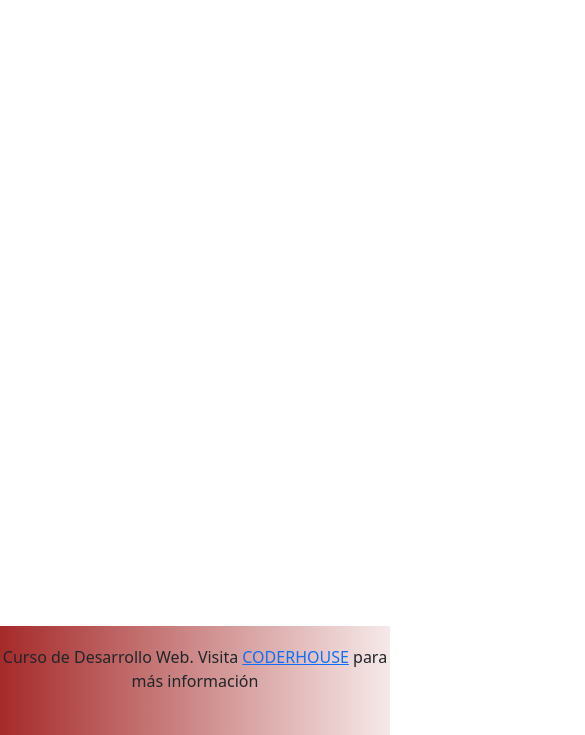
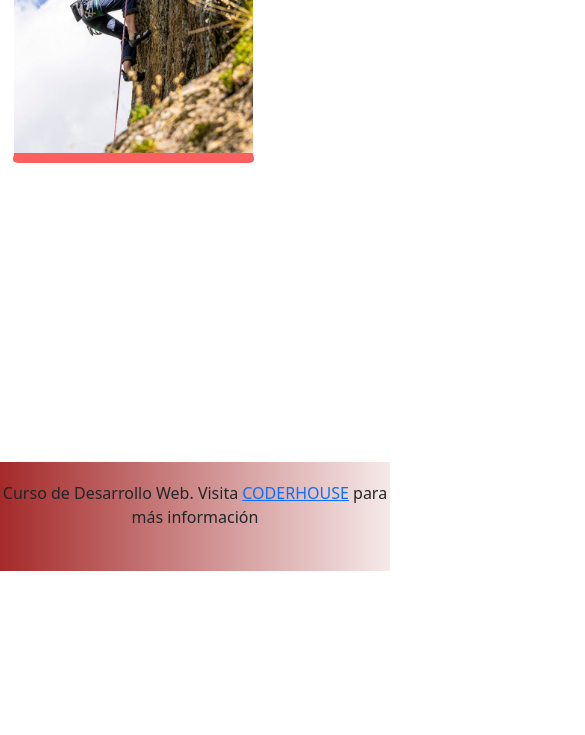
Before and after one commit to gabytururu/DW_RumboNat_EntregaFinal, a website: page actividades.html in a window 390 px wide. Shown: the part 312-1047 px from the top of the page, 585 px wide, since content can reach past the window. After the commit the page ends 883 px from the top, so only its background shows below. Drawn offline with Linux system fonts and the light colour scheme; a web font is replaced by a local one.

Commit message:
Actividades - Ajuste min-width para responsive

```diff
--- a/actividades.html
+++ b/actividades.html
@@ -46,7 +46,7 @@
 
 
       <div class="container d-flex justify-content-around">
-        <div class="row ">
+        <div class="row contenedorActs">
           <div class="col-4">
             <img class="actividadesTest--escalada" src="imagenes/escaladaB.jpg" alt="foto reservar escalada">
             <div class="infoActividad">
--- a/scss/_actividades.scss
+++ b/scss/_actividades.scss
@@ -1,6 +1,10 @@
 *{
     margin: 0;
     padding: 0;
+}
+
+.contenedorActs {
+    min-width: 800px;
 }
 
 .actividadesTest {
```
Also changed, not shown: css/style.css, 1 other file.
